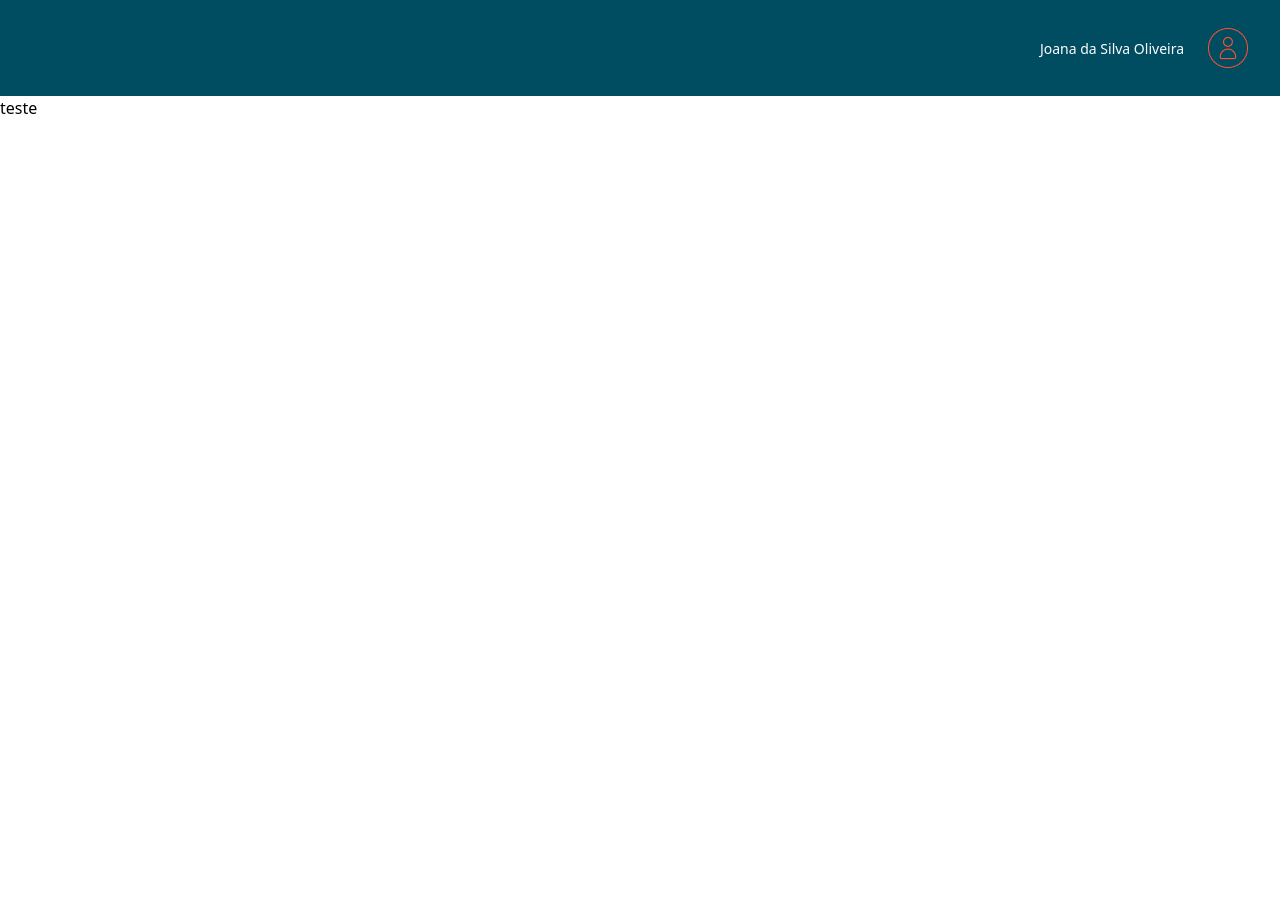
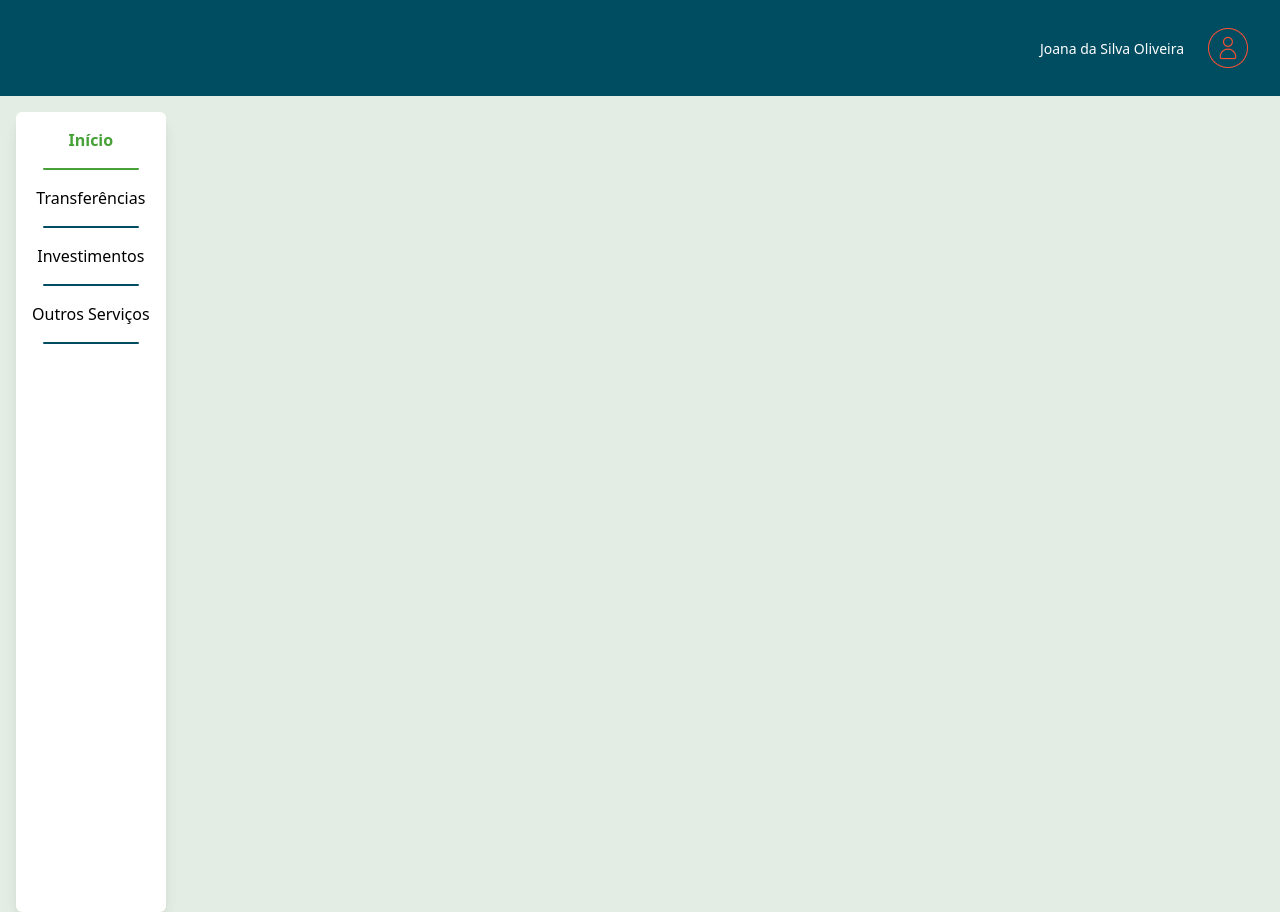
Before and after one commit to LeticiaRosa/ByteBank, a Next.js app: page / in a window 1280 px wide. Before the commit the page ends 800 px from the top, so only its background shows below. Built offline with nearby package versions, Linux system fonts and the light colour scheme.

Commit message:
Feat: Menu Finalizado

```diff
--- a/src/app/layout.tsx
+++ b/src/app/layout.tsx
@@ -22,7 +22,7 @@ export default function RootLayout({
       <html lang="pt-br">
         <body>
           <Header />
-          <main>{children}</main>
+          <main className="center">{children}</main>
         </body>
       </html>
     </html>
--- a/src/app/not-found.tsx
+++ b/src/app/not-found.tsx
@@ -1,9 +1,9 @@
 import Link from "next/link";
 
-export default function NotFound() {
+export default async function NotFound() {
   return (
-    <div className="flex flex-col items-center justify-center h-screen bg-verde text-white gap-10">
-      <h2 className="text-size-25">Not Found! </h2>
+    <div className="flex flex-col items-center justify-center h-screen w-screen bg-verde text-white gap-10">
+      <h2 className="text-size-25">Not Found!</h2>
       <p>Could not find requested resource</p>
       <Link href="/" className="p-4 texto-white rounded-2xl bg-cinza-escuro">
         Return Home
--- a/src/app/page.tsx
+++ b/src/app/page.tsx
@@ -1,3 +1,9 @@
+import { Menu } from "../components/Menu";
+
 export default function Home() {
-  return <>teste</>;
+  return (
+    <div className="container items-start">
+      <Menu />
+    </div>
+  );
 }
--- a/src/components/Header.tsx
+++ b/src/components/Header.tsx
@@ -3,7 +3,7 @@ import Image from "next/image";
 export function Header() {
   return (
     <header className="flex flex-col items-center justify-center bg-verde h-24">
-      <div className="container">
+      <div className="container items-end ">
         <div className="flex items-center justify-center gap-6 text-white px-4">
           <span className="text-size-14">Joana da Silva Oliveira</span>
           <Image
--- /dev/null
+++ b/src/components/Menu.tsx
@@ -0,0 +1,46 @@
+"use client";
+
+import Link from "next/link";
+import { usePathname } from "next/navigation";
+
+export function Menu() {
+  const pathname = usePathname();
+
+  const menuItems = [
+    { href: "/", label: "Início" },
+    { href: "/transferencias", label: "Transferências" },
+    { href: "/investimentos", label: "Investimentos" },
+    { href: "/outros", label: "Outros Serviços" },
+  ];
+
+  return (
+    <div>
+      <nav className="menu">
+        <ul className="flex flex-col items-center justify-center gap-4">
+          {menuItems.map((item) => (
+            <li
+              key={item.href}
+              className="text-center flex flex-col items-center gap-4"
+            >
+              <Link
+                href={item.href}
+                className={`${
+                  pathname === item.href
+                    ? "text-verde-claro font-semibold"
+                    : "text-black"
+                } transition-colors`}
+              >
+                {item.label}
+              </Link>
+              <hr
+                className={`w-24 h-0.5 border-0 rounded-sm  ${
+                  pathname === item.href ? "bg-verde-claro" : "bg-preto"
+                }`}
+              />
+            </li>
+          ))}
+        </ul>
+      </nav>
+    </div>
+  );
+}
--- a/styles/globals.css
+++ b/styles/globals.css
@@ -8,9 +8,10 @@
   --breakpoint-3xl: 120rem;
 
   /* Cores */
+  --color-background-color: #e4ede3;
   --color-preto: #004d61;
   --color-verde: #004d61;
-  --color-verde-claro: #f8f8f8;
+  --color-verde-claro: #47a138;
   --color-cinza: #dee9ea;
   --color-cinza-escuro: #8b8b8b;
   --color-erro: #bf1313;
@@ -38,7 +39,22 @@
 }
 
 @layer components {
+  body {
+    @apply bg-background-color;
+  }
+  .center {
+    @apply flex items-center justify-center;
+  }
   .container {
-    @apply flex flex-col items-end max-w-xl px-4;
+    @apply flex flex-col justify-center max-w-xl px-4;
+  }
+  .menu {
+    @apply flex flex-col items-start justify-start w-full h-screen mt-4 bg-white rounded-md shadow-lg text-black gap-10 p-4;
+  }
+  .menu-item {
+    @apply flex flex-col items-center justify-center gap-4 hover:text-verde-claro hover:font-bold;
+  }
+  .line {
+    @apply w-24 h-0.5 bg-preto border-0 rounded-sm hover:bg-verde-claro;
   }
 }
```
